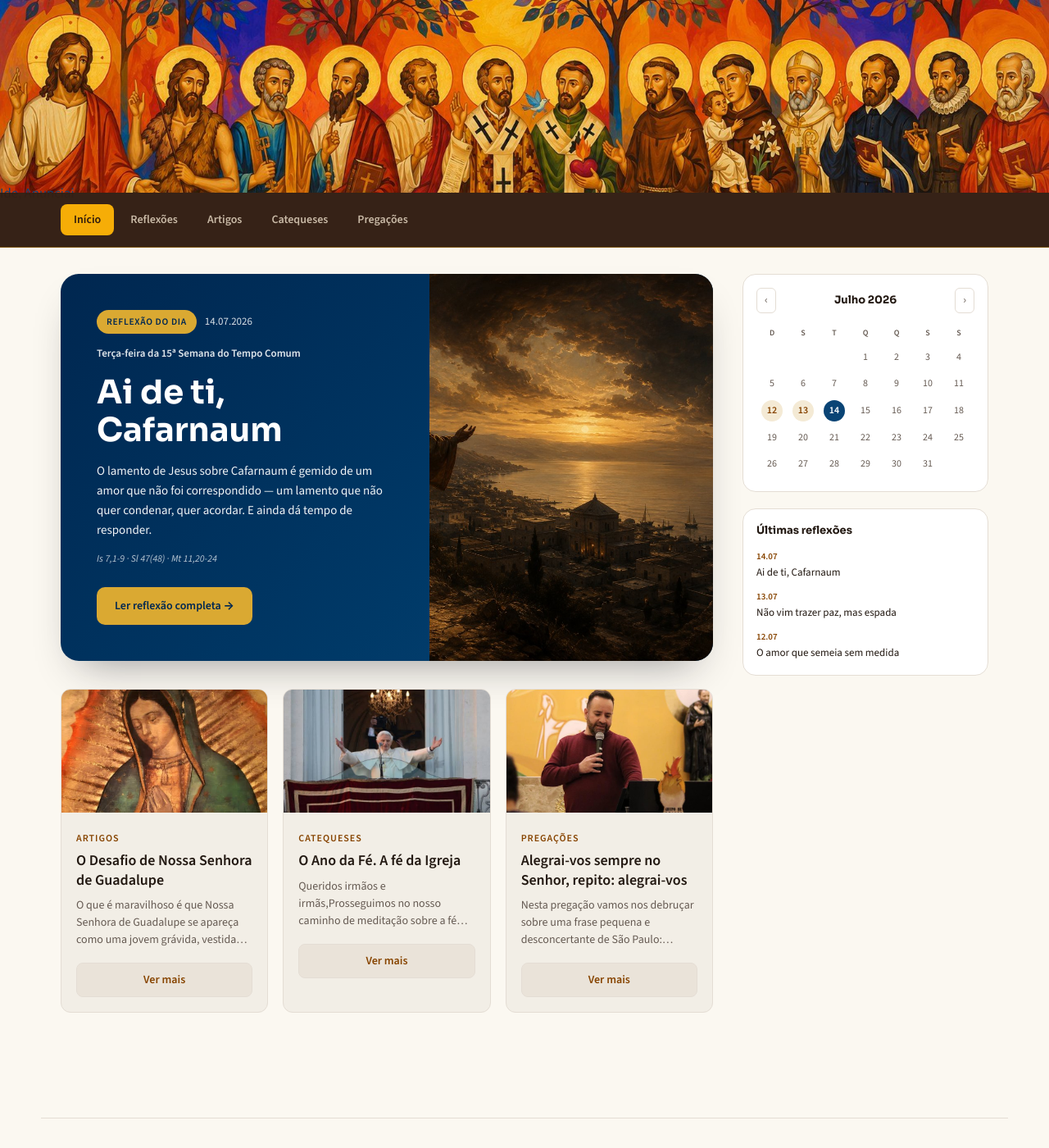
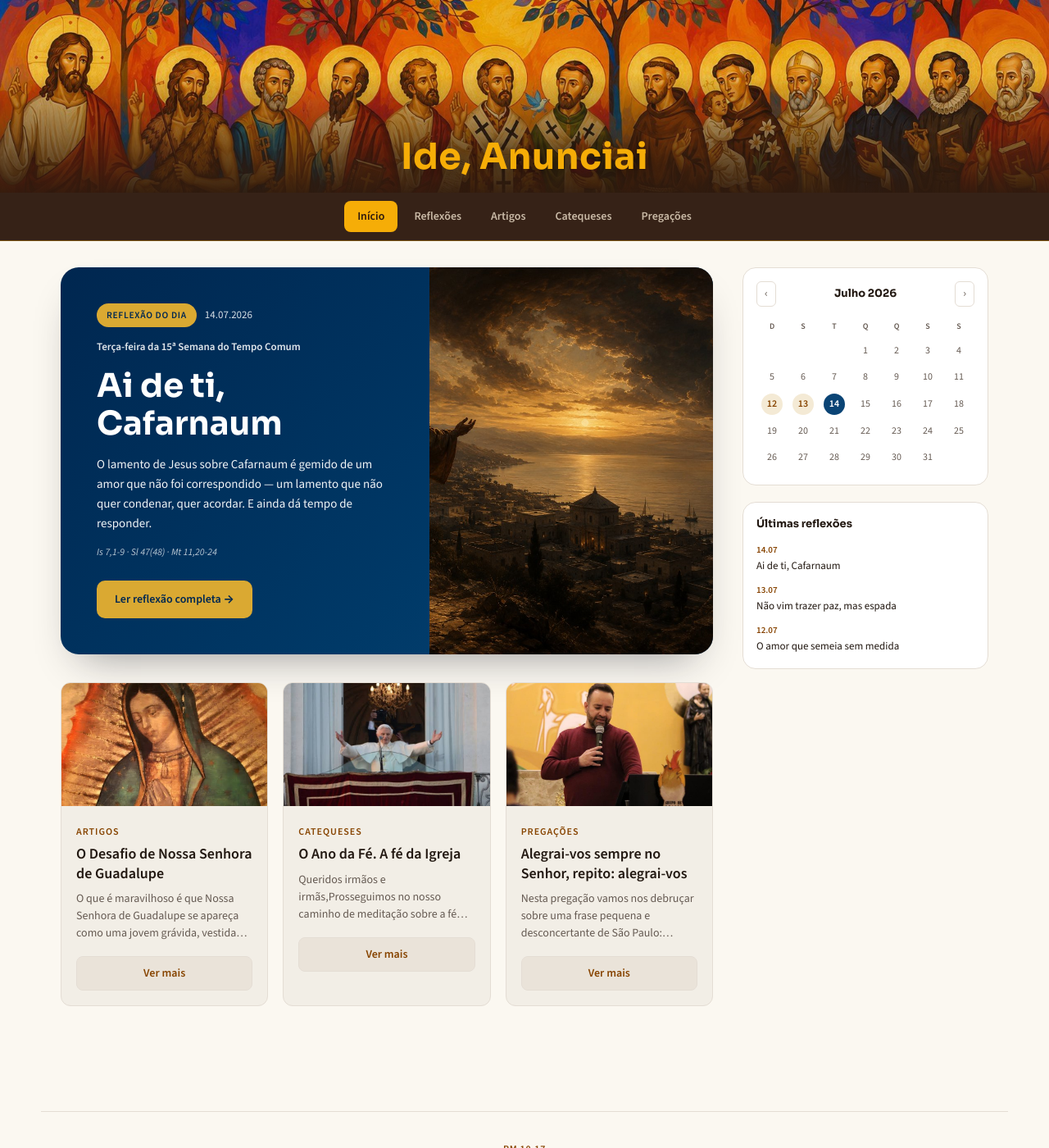
Before and after one commit to admariam/liturgiadiaria, a Jekyll site: the page built from index.html, in a window 1280 px wide and 1400 px high. Shown: the whole window at 82% size. Built offline with Jekyll 4.4.1, drawn with Linux system fonts in a browser that asks for light colours.

Commit message:
CSS: nome sobre o banner com veu; abas centralizadas

```diff
--- a/assets/css/style.css
+++ b/assets/css/style.css
@@ -50,10 +50,10 @@
 .site-header-inner {
   max-width: 1180px;
   margin: 0 auto;
-  padding: 14px 24px;
+  padding: 10px 24px;
   display: flex;
   align-items: center;
-  justify-content: space-between;
+  justify-content: center;
   gap: 20px;
   flex-wrap: wrap;
 }
@@ -486,6 +486,7 @@
 
 /* ===== Banner do topo ===== */
 .banner-topo {
+  position: relative;
   display: block;
   width: 100%;
   margin: 0;
@@ -501,6 +502,33 @@
   object-position: center;
   border-radius: 0;
 }
+/* véu escuro subindo do rodapé: dá leitura ao nome e emenda no menu */
+.banner-topo::after {
+  content: "";
+  position: absolute;
+  inset: 0;
+  pointer-events: none;
+  background: linear-gradient(to bottom,
+    rgba(46, 26, 14, .06) 38%,
+    rgba(46, 26, 14, .52) 72%,
+    rgba(46, 26, 14, .94) 100%);
+}
+.banner-nome {
+  position: absolute;
+  left: 0; right: 0;
+  bottom: 20px;
+  z-index: 2;
+  text-align: center;
+  font-family: var(--display);
+  font-weight: 700;
+  font-size: 44px;
+  line-height: 1.1;
+  letter-spacing: .01em;
+  color: #f7eddb;
+  text-shadow: 0 2px 20px rgba(0, 0, 0, .6);
+}
+.banner-topo:hover .banner-nome { color: #f6ad07; }
 @media (max-width: 720px) {
   .banner-topo img { height: 130px; }
+  .banner-nome { font-size: 26px; bottom: 12px; }
 }
```
